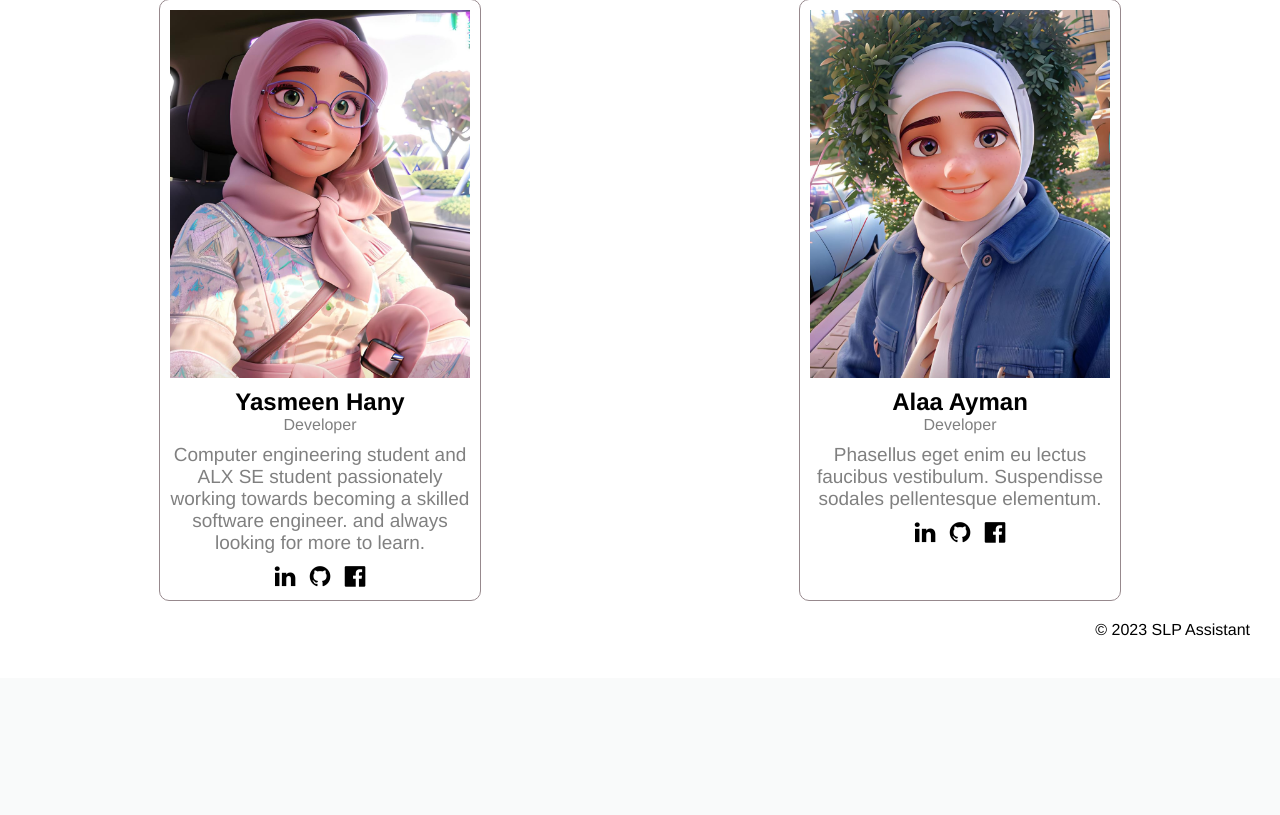
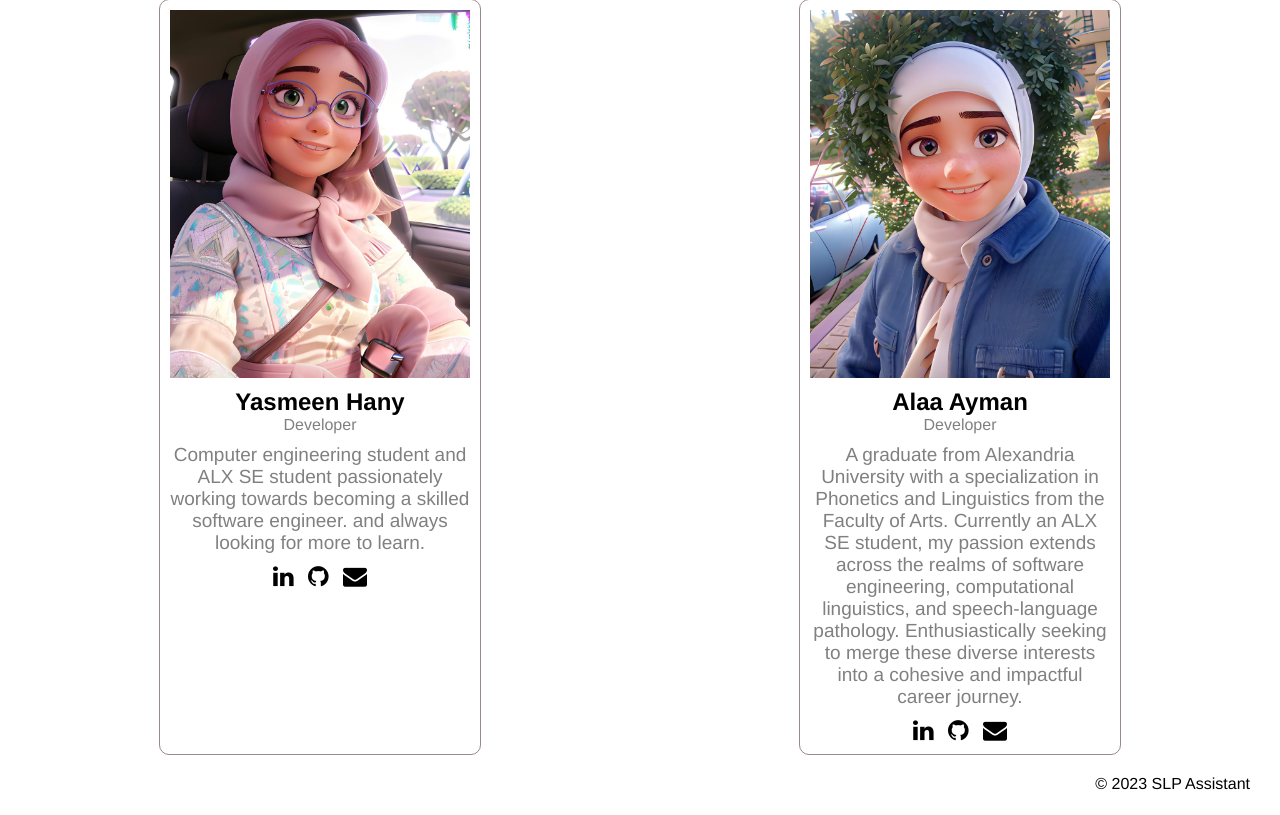
Before and after one commit to AlaaAymanAbdElRaheem/SLP_Assistant, a Flask app: page /slp_assistant/contact in a window 1280 px wide. Shown: the part 122-937 px from the top of the page. Before the commit the page ends 758 px from the top, so only its background shows below. Run offline with Flask 3, Linux system fonts and the light colour scheme.

Commit message:
updated about.html

```diff
--- a/design/static/styles/common.css
+++ b/design/static/styles/common.css
@@ -3,13 +3,13 @@
   padding: 0;
 }
 
-body{
-  font-family: Circular,"Helvetica Neue",Helvetica,Arial,sans-serif;
+body {
+  font-family: Circular, "Helvetica Neue", Helvetica, Arial, sans-serif;
 }
 
 .containter {
   margin: 20px auto;
-  max-width: 1400px;
+  max-width: 1320px;
   position: relative;
 }
 
@@ -63,7 +63,7 @@ option {
   text-align: center;
   padding: 15px 32px;
   text-decoration: none;
-  margin: 4px 200px;
+  margin: 4px 260px;
   cursor: pointer;
   width: 150px;
   font-size: 17px;
--- a/design/static/styles/result.css
+++ b/design/static/styles/result.css
@@ -8,8 +8,10 @@
   margin-top: 20px;
   color: #7c378a;
 }
-.select-arrow{
-  margin-left: -35px;
+.select-arrow {
+  position: relative;
+  top: 7px;
+  margin-left: -65px;
   font-size: 40px;
   display: inline-block;
   color: #d08bde;
--- a/design/templates/contact.html
+++ b/design/templates/contact.html
@@ -7,7 +7,10 @@
     <link rel="stylesheet" href="../static/styles/footer.css" />
     <link rel="stylesheet" href="../static/styles/common.css" />
     <link rel="stylesheet" href="../static/styles/contact.css" />
-    <link rel="stylesheet" href="https://cdnjs.cloudflare.com/ajax/libs/font-awesome/4.7.0/css/font-awesome.min.css">
+    <link
+      rel="stylesheet"
+      href="https://cdnjs.cloudflare.com/ajax/libs/font-awesome/4.7.0/css/font-awesome.min.css"
+    />
     <meta name="viewport" content="width=device-width, initial-scale=1.0" />
     <title>SLP Assistant</title>
   </head>
@@ -24,28 +27,63 @@
     <div class="containter">
       <div class="business-cards">
         <div class="business-card">
-          <img src="../static/img/yasmeen2.png" alt="Yasmeen hany" class="profile-pic">
+          <img
+            src="../static/img/yasmeen2.png"
+            alt="Yasmeen hany"
+            class="profile-pic"
+          />
           <div class="info">
             <h2>Yasmeen Hany</h2>
             <p class="title">Developer</p>
-            <p class="description">Computer engineering student and ALX SE student passionately working towards becoming a skilled software engineer. and always looking for more to learn.</p>
+            <p class="description">
+              Computer engineering student and ALX SE student passionately
+              working towards becoming a skilled software engineer. and always
+              looking for more to learn.
+            </p>
             <div class="social-media">
-              <a href="https://www.linkedin.com/in/yasmeen-hany14/" target="_blank"><i class="fa fa-linkedin"></i></a>
-              <a href="https://github.com/Eileanora" target="_blank"><i class="fa fa-github"></i></a>
-              <a href="https://www.facebook.com/yasmeenhany4" target="_blank"><i class="fa fa-facebook-official"></i></a>
+              <a
+                href="https://www.linkedin.com/in/yasmeen-hany14/"
+                target="_blank"
+                ><i class="fa fa-linkedin"></i
+              ></a>
+              <a href="https://github.com/Eileanora" target="_blank"
+                ><i class="fa fa-github"></i
+              ></a>
+              <a href="mailto:yasmeenhany14@gmail.com" target="_blank"
+                ><i class="fa fa-envelope"></i
+              ></a>
             </div>
           </div>
         </div>
         <div class="business-card">
-          <img src="../static/img/alaa2.png" alt="Alaa ayman" class="profile-pic">
+          <img
+            src="../static/img/alaa2.png"
+            alt="Alaa ayman"
+            class="profile-pic"
+          />
           <div class="info">
             <h2>Alaa Ayman</h2>
             <p class="title">Developer</p>
-            <p class="description">Phasellus eget enim eu lectus faucibus vestibulum. Suspendisse sodales pellentesque elementum.</p>
+            <p class="description">
+              A graduate from Alexandria University with a specialization in
+              Phonetics and Linguistics from the Faculty of Arts. Currently an
+              ALX SE student, my passion extends across the realms of software
+              engineering, computational linguistics, and speech-language
+              pathology. Enthusiastically seeking to merge these diverse
+              interests into a cohesive and impactful career journey.
+            </p>
             <div class="social-media">
-              <a href="https://www.linkedin.com/in/alaa-ayman-75b730266/" target="_blank"><i class="fa fa-linkedin"></i></a>
-              <a href="https://github.com/AlaaAymanAbdElRaheem" target="_blank"><i class="fa fa-github w3-hover-opacity"></i></a>
-              <a href="https://www.facebook.com/lolo.ayman.33" target="_blank"><i class="fa fa-facebook-official"></i></a>
+              <a
+                href="https://www.linkedin.com/in/alaa-ayman-75b730266/"
+                target="_blank"
+                ><i class="fa fa-linkedin"></i
+              ></a>
+              <a href="https://github.com/AlaaAymanAbdElRaheem" target="_blank"
+                ><i class="fa fa-github w3-hover-opacity"></i
+              ></a>
+              <a href="mailto:alaa251996@gmail.com" target="_blank"
+                ><i class="fa fa-envelope"></i
+              ></a>
             </div>
           </div>
         </div>
```
Also changed, not shown: design/templates/index.html (+5 -4 lines).
